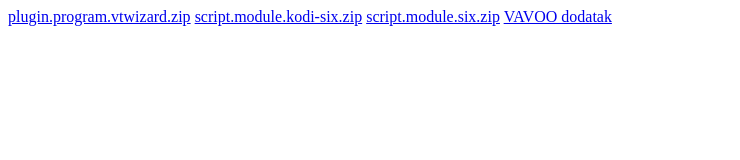
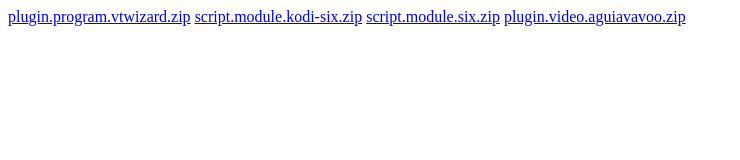
Before and after one commit to razorblade23/vortexteam, a plain HTML site: page index.html in a window 1280 px wide. Shown: the whole page, without its empty margins (0-740 px from the left). Drawn offline with Linux system fonts and the light colour scheme.

Commit message:
Updated index.html

```diff
--- a/index.html
+++ b/index.html
@@ -2,4 +2,4 @@
 <a href="plugin.program.vtwizard.zip">plugin.program.vtwizard.zip</a>
 <a href="script.module.kodi-six.zip">script.module.kodi-six.zip</a>
 <a href="script.module.six.zip">script.module.six.zip</a>
-<a href="plugin.video.aguiavavoo.zip">VAVOO dodatak</a>
+<a href="plugin.video.aguiavavoo.zip">plugin.video.aguiavavoo.zip</a>
```
